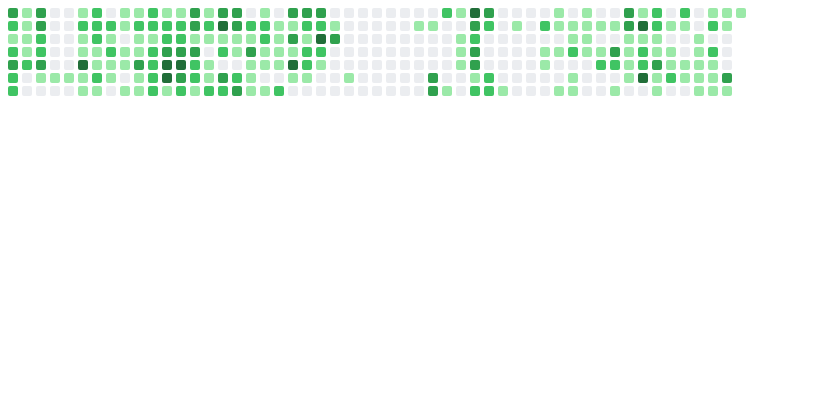
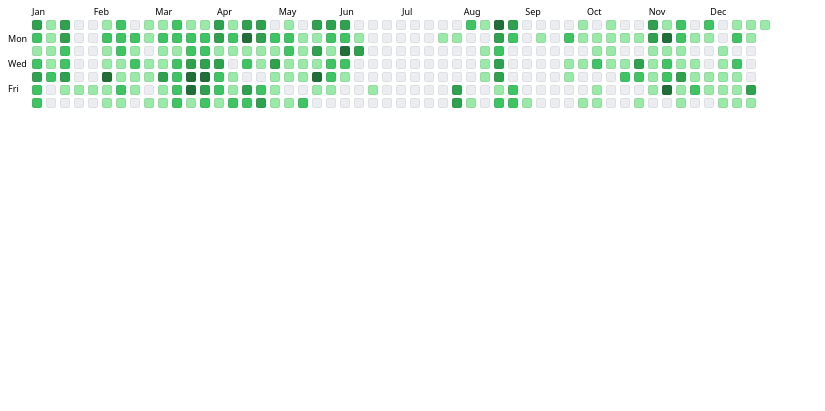
Before and after one commit to Pondorasti/FEW-2.5, a plain HTML site: page Class Work/github-contributions/index.html in a window 1280 px wide. Shown: the whole page, without its empty margins (0-825 px from the left). Drawn offline with nearby package versions, Linux system fonts and the light colour scheme.

Commit message:
finish: github-contributions

```diff
--- a/Class Work/github-contributions/index.html
+++ b/Class Work/github-contributions/index.html
@@ -9,7 +9,9 @@
 </head>
 
 <body>
-  <svg id="svg"></svg>
+  <div>
+    <svg id="svg"></svg>
+  </div>
   <script src="https://d3js.org/d3.v7.min.js"></script>
   <script src="index.js"></script>
 </body>
--- a/Class Work/github-contributions/index.js
+++ b/Class Work/github-contributions/index.js
@@ -2,20 +2,34 @@ async function handleData() {
   const payload = await d3.json("payload.json")
   const contributions = payload.data.user.contributionsCollection.contributionCalendar.weeks
 
-  const svg = d3.select("#svg").attr("width", 740).attr("height", 400)
-  const chartContainer = svg.append("g")
+  const chartWidth = 740
+  const chartHeight = 88
+  const topMargin = 12
+  const leftMargin = 24
 
-  const chartPath = chartContainer
-    .selectAll("g.chartPath")
+  const fontFamily =
+    "ui-sans-serif, system-ui, -apple-system, BlinkMacSystemFont, 'Segoe UI', Roboto, 'Helvetica Neue', Arial, 'Noto Sans', sans-serif, 'Apple Color Emoji', 'Segoe UI Emoji', 'Segoe UI Symbol', 'Noto Color Emoji'"
+
+  const svg = d3
+    .select("#svg")
+    .attr("width", chartWidth + leftMargin)
+    .attr("height", chartHeight + topMargin)
+
+  // Chart
+  const chartContainer = svg
+    .append("g")
+    .attr("id", "chartContainer")
+    .attr("transform", (d, i) => `translate(${leftMargin}, ${topMargin})`)
+  const weekPaths = chartContainer
+    .selectAll("g")
     .data(contributions)
     .enter()
     .append("g")
-    .classed("chartPath", true)
     .attr("transform", (d, i) => `translate(${i * 14}, 0)`)
 
-  const weeklyGroups = chartPath
+  weekPaths
     .selectAll("rect")
-    .data((d, i, j) => {
+    .data((d) => {
       return d.contributionDays
     })
     .enter()
@@ -26,11 +40,55 @@ async function handleData() {
     .attr("height", 10)
     .attr("rx", 2)
     .attr("ry", 2)
-    .attr("style", "shape-rendering: geometricPrecision")
-    .attr("style", "outline: 1px solid rgba(27, 31, 35, 0.06)")
-    .attr("style", "outline-offset: -1px; border-radius: 2px")
+    .attr(
+      "style",
+      "shape-rendering: geometricPrecision; outline: 1px solid rgba(27, 31, 35, 0.06); outline-offset: -1px; border-radius: 2px"
+    )
+    .attr("fill", (d) => d.color)
 
-    .attr("fill", (d) => d.color)
+  // Top Axis
+  const months = [
+    "Jan",
+    "Feb",
+    "Mar",
+    "Apr",
+    "May",
+    "Jun",
+    "Jul",
+    "Aug",
+    "Sep",
+    "Oct",
+    "Nov",
+    "Dec",
+  ]
+  // const xScale = d3.scaleLinear().domain([1, 12]).range([0, chartWidth])
+  const topAxis = svg.append("g").attr("id", "topAxis")
+  topAxis
+    .selectAll("text")
+    .data(months)
+    .enter()
+    .append("text")
+    .text((d) => d)
+    .attr("x", (d, i) => leftMargin + (chartWidth / months.length) * i) // leftMargin + xScale(i)
+    .attr("y", (d) => 7)
+    .style("font-size", "9px")
+    .style("font-family", fontFamily)
+
+  // Left Axis
+  const days = ["Sun", "Mon", "Tue", "Wed", "Thu", "Fri", "Sat"]
+  // const yScale = d3.scalePoint().domain(days).range([0, chartHeight])
+  const leftAxis = svg.append("g").attr("id", "leftAxis")
+  leftAxis
+    .selectAll("text")
+    .data(days)
+    .enter()
+    .append("text")
+    .text((d) => d)
+    .attr("x", (d) => 0)
+    .attr("y", (d, i) => topMargin + 9 + (chartHeight / days.length) * i) // topMargin + 9 + yScale(i)
+    .attr("style", (d, i) => `display: ${i % 2 === 1 ? "block" : "none"}`)
+    .style("font-size", "9px")
+    .style("font-family", fontFamily)
 }
 
 handleData()
```
